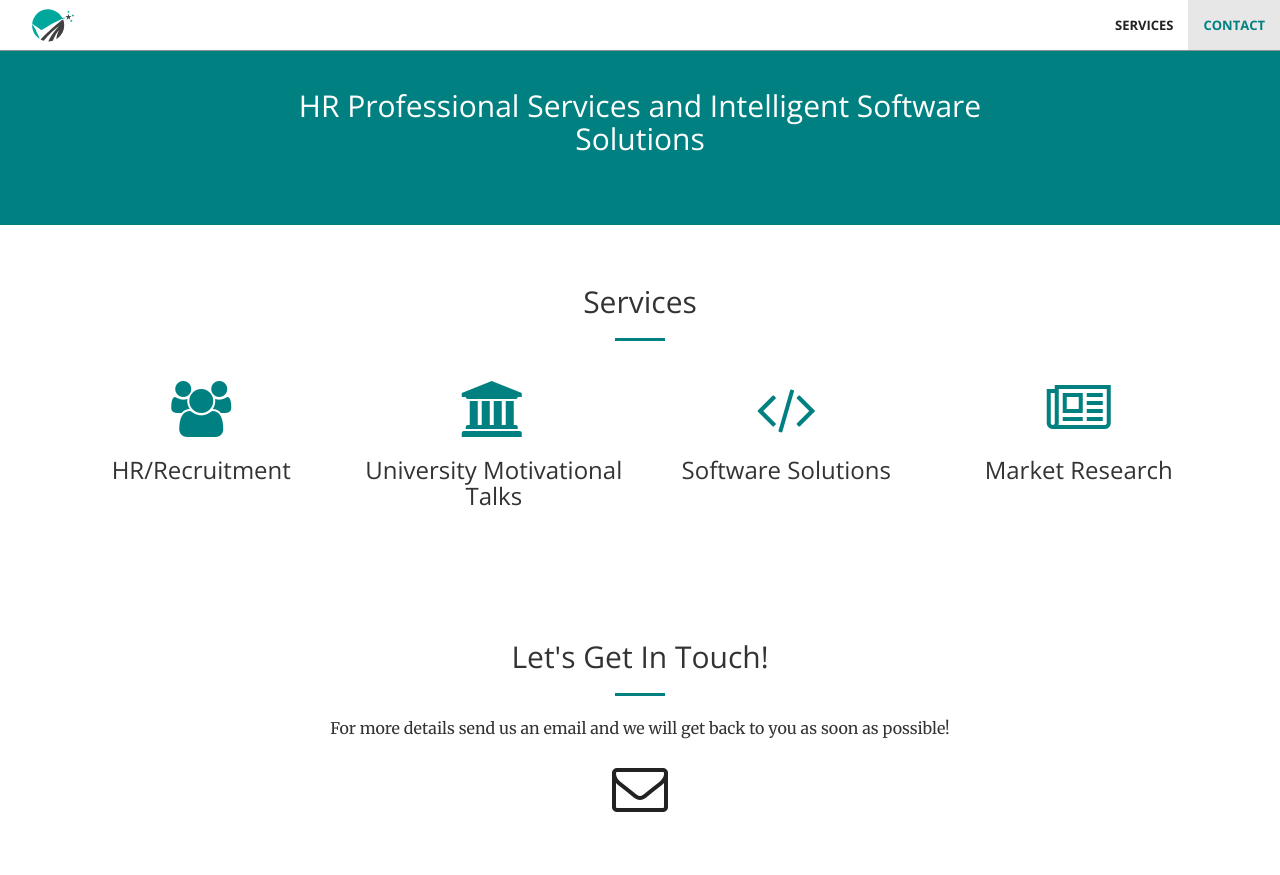
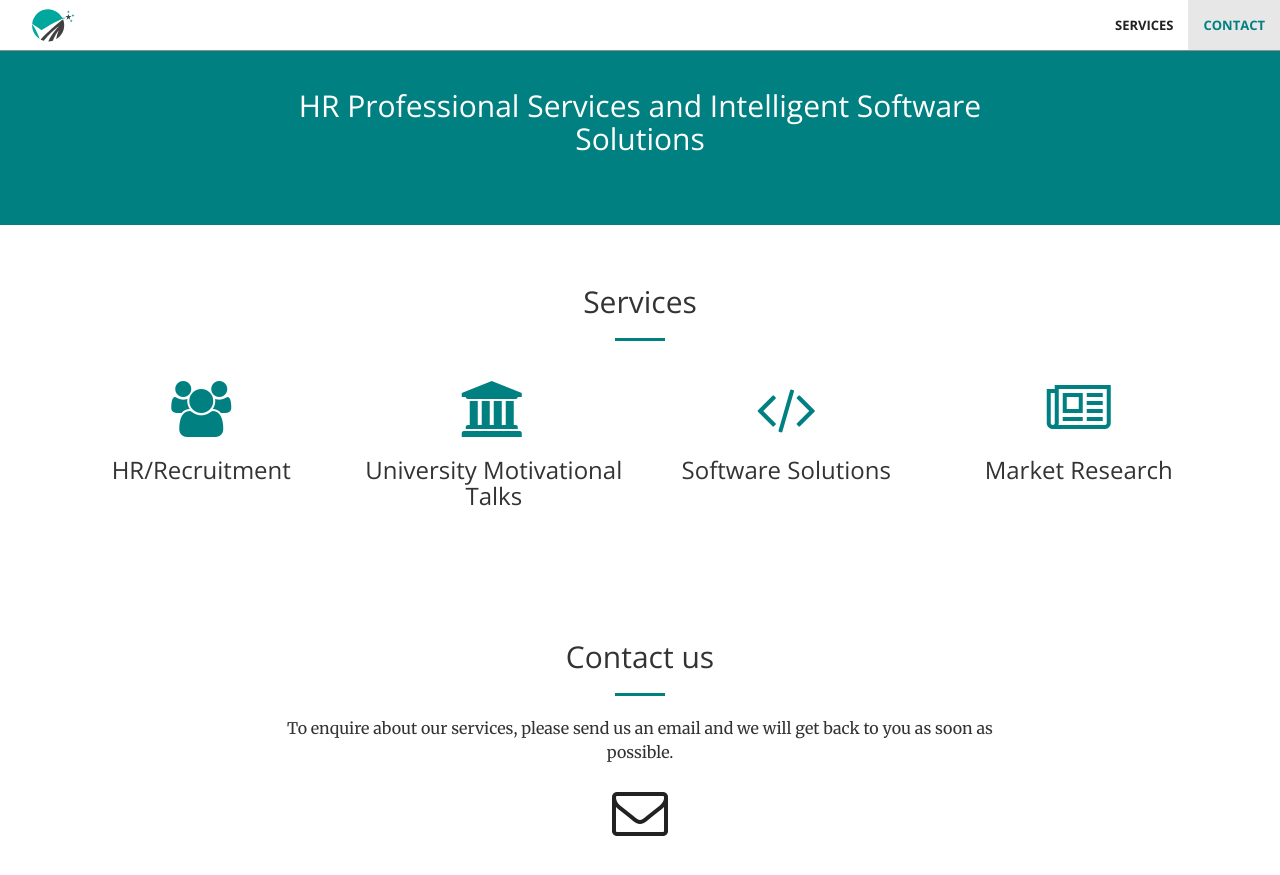
Before and after one commit to tjbsynergy/tjbsynergy.github.io, a Jekyll site: the page built from index.html, in a window 1280 px wide and 900 px high, scrolled down 556 px. Shown: the top 875 px of the window. Built offline with Jekyll 4.4.1, drawn with Linux system fonts in a browser that asks for light colours.

Commit message:
Update contact.html
updated contact us section

```diff
--- a/_includes/contact.html
+++ b/_includes/contact.html
@@ -2,9 +2,11 @@
     <div class="container">
         <div class="row">
             <div class="col-lg-8 col-lg-offset-2 text-center">
-                <h2 class="section-heading">Let's Get In Touch!</h2>
+                <!--<h2 class="section-heading">Let's Get In Touch!</h2>-->
+                <h2 class="section-heading">Contact us</h2>
                 <hr class="primary">
-                <p>For more details send us an email and we will get back to you as soon as possible!</p>
+                <!--<p>For more details send us an email and we will get back to you as soon as possible!</p>-->
+                <p>To enquire about our services, please send us an email and we will get back to you as soon as possible.</p>
             </div>
         <div class="col-lg-2 col-lg-offset-2 text-center">
           <!--
```
